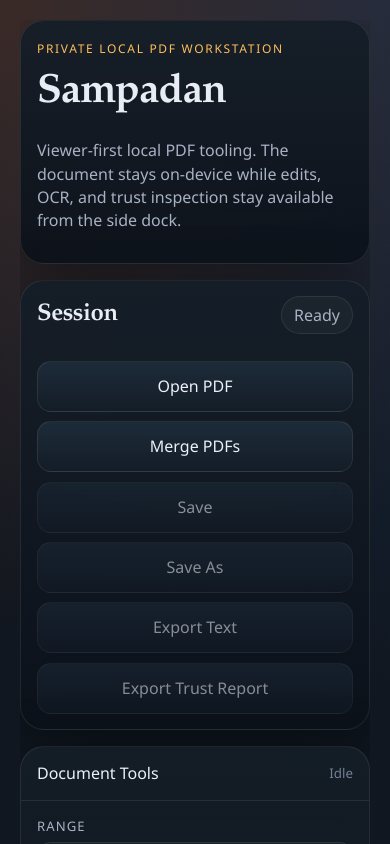
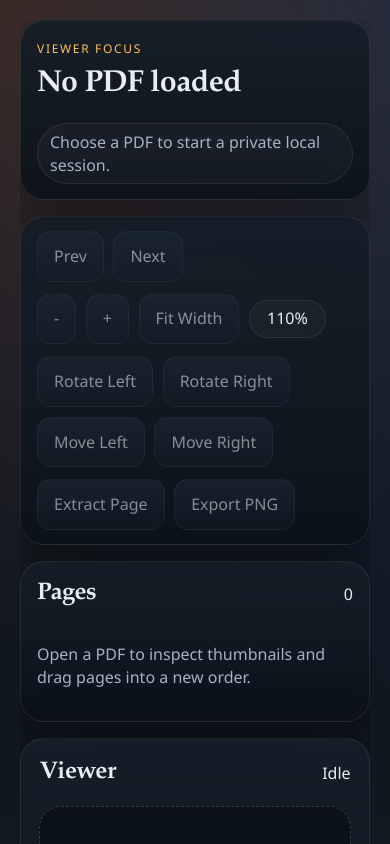
Before and after one commit to KrishnaVaibhav/Sampadan, a Svelte app in the folder apps/desktop/: page / in a window 390 px wide. Shown: the top 844 px of the page. Built offline with nearby package versions, Linux system fonts and the light colour scheme.

Commit message:
Fix shell alignment and overflow handling

```diff
--- a/apps/desktop/src/app.css
+++ b/apps/desktop/src/app.css
@@ -84,6 +84,7 @@ button:disabled {
 .shell {
   display: grid;
   grid-template-columns: minmax(0, 1fr) clamp(228px, 18vw, 264px);
+  grid-template-areas: 'workspace rail';
   gap: 1.25rem;
   min-height: 100vh;
   max-width: 1880px;
@@ -103,7 +104,7 @@ button:disabled {
   display: flex;
   flex-direction: column;
   gap: 1rem;
-  grid-column: 2;
+  grid-area: rail;
   overflow: auto;
 }
 
@@ -111,7 +112,7 @@ button:disabled {
   display: flex;
   flex-direction: column;
   gap: 1rem;
-  grid-column: 1;
+  grid-area: workspace;
   overflow: auto;
 }
 
@@ -175,6 +176,22 @@ button:disabled {
 .recent-entry span,
 .error-panel p {
   color: var(--text-soft);
+}
+
+.brand p,
+.muted,
+.recent-entry span,
+.recent-entry strong,
+.stack-list span,
+.export-list span,
+.page-chip-body span,
+.page-chip-body strong,
+.dock-summary small,
+.dock-summary span,
+.inspector-block strong,
+.error-panel p {
+  overflow-wrap: anywhere;
+  word-break: break-word;
 }
 
 .section-head {
@@ -291,6 +308,8 @@ button:disabled {
 .topbar h2 {
   font-size: 1.9rem;
   margin-top: 0.25rem;
+  overflow-wrap: anywhere;
+  word-break: break-word;
 }
 
 .topbar-copy {
@@ -306,6 +325,11 @@ button:disabled {
   display: flex;
   flex-wrap: wrap;
   gap: 0.6rem;
+}
+
+.topbar-pills {
+  justify-content: flex-end;
+  align-items: flex-start;
 }
 
 .toolbar {
@@ -337,8 +361,11 @@ button:disabled {
 
 .zoom-pill {
   min-width: 4.8rem;
+  max-width: 100%;
   justify-content: center;
   color: var(--text-main);
+  overflow-wrap: anywhere;
+  word-break: break-word;
 }
 
 .viewer-stage {
@@ -448,6 +475,7 @@ button:disabled {
 
 .field-input {
   width: 100%;
+  min-width: 0;
   border-radius: 14px;
   border: 1px solid var(--border);
   background: rgba(255, 255, 255, 0.03);
@@ -580,6 +608,9 @@ button:disabled {
 
 .flag-chip {
   font-size: 0.86rem;
+  max-width: 100%;
+  overflow-wrap: anywhere;
+  word-break: break-word;
 }
 
 .active-flag {
@@ -619,15 +650,12 @@ button:disabled {
   }
 }
 
-@media (max-width: 1024px) {
+@media (max-width: 960px) {
   .shell {
-    display: flex;
-    flex-direction: column;
-  }
-
-  .workspace,
-  .rail {
-    grid-column: auto;
+    grid-template-columns: 1fr;
+    grid-template-areas:
+      'workspace'
+      'rail';
   }
 
   .ocr-layout {
@@ -640,6 +668,10 @@ button:disabled {
 
   .topbar {
     grid-template-columns: 1fr;
+  }
+
+  .topbar-pills {
+    justify-content: flex-start;
   }
 
   .toolbar {
```
